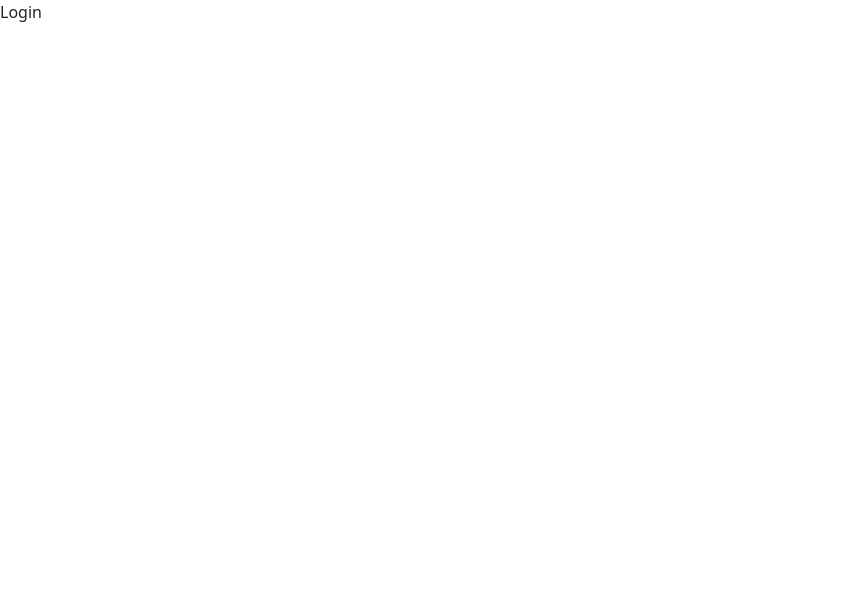
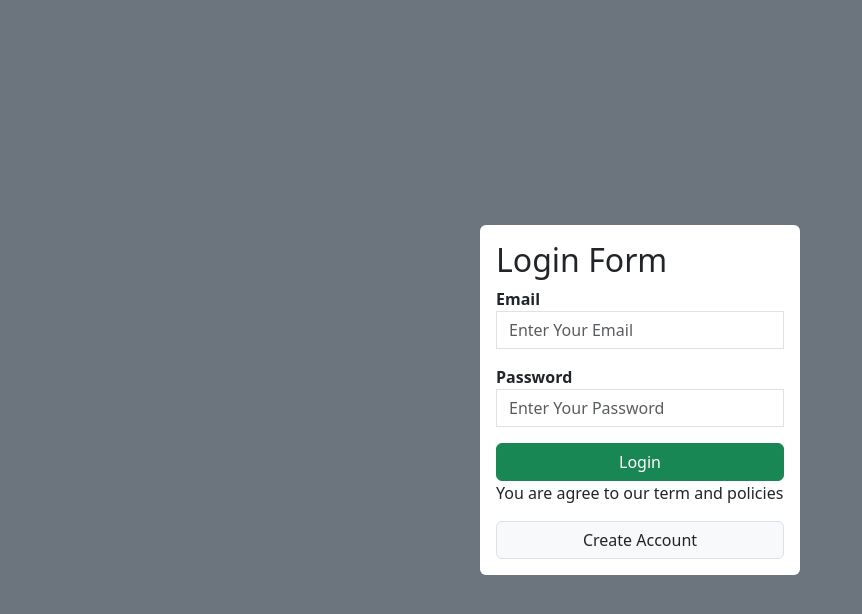
Before and after one commit to dipakmp7/React-JWT-Auth, a React (Create React App) app in the folder Frontend/jwtauth/: page /login in a window 1280 px wide. Shown: the top 614 px of the page, without its empty margins (0-862 px from the left). Built offline with nearby package versions, Linux system fonts and the light colour scheme; the HTML template or start-up script is replaced by a standard one.

Commit message:
created logi file

```diff
--- a/Frontend/jwtauth/src/components/Login.js
+++ b/Frontend/jwtauth/src/components/Login.js
@@ -1,8 +1,26 @@
 import React from "react";
+import { Link } from "react-router-dom";
 
 function Login() {
     return(
-        <>Login</>
+    <div className="d-flex justify-content-center align-items-center bg-secondary vh-100">
+        <div className="bg-white p-3 rounded w-25">
+            <h2>Login Form</h2>
+            <form action="" >
+                <div className="mb-3">
+                    <label htmlFor="email"><strong>Email</strong></label>
+                    <input type="email" name="email" placeholder="Enter Your Email" className="form-control rounded-0"></input>
+                </div>
+                <div className="mb-3">
+                    <label htmlFor="password"><strong>Password</strong></label>
+                    <input type="password" name="password" placeholder="Enter Your Password" className="form-control rounded-0"></input>
+                </div>
+                <button type="submit" className="btn btn-success w-100">Login</button>
+                <p>You are agree to our term and policies</p>
+                <Link to="/register" className="btn btn-default border w-100 bg-light">Create Account</Link>
+            </form>
+        </div>
+    </div>
     )
 }
 
```
